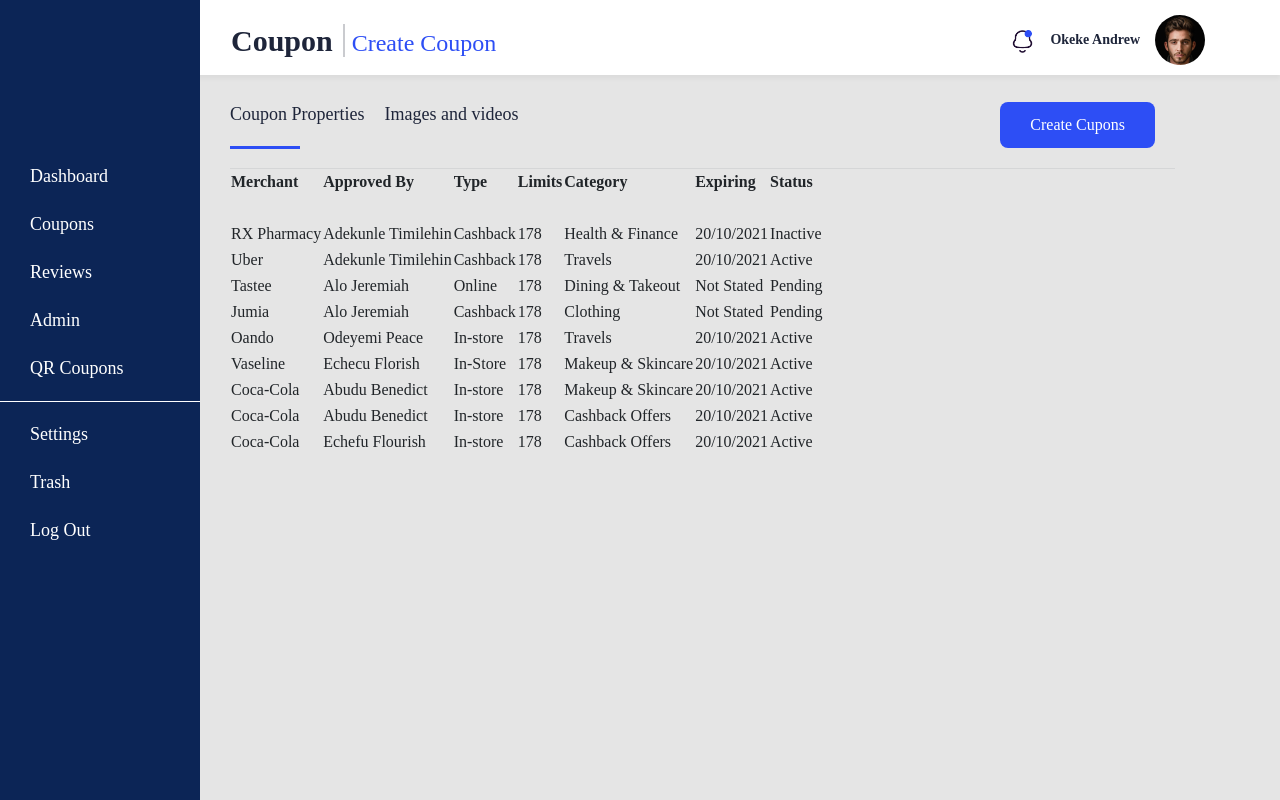
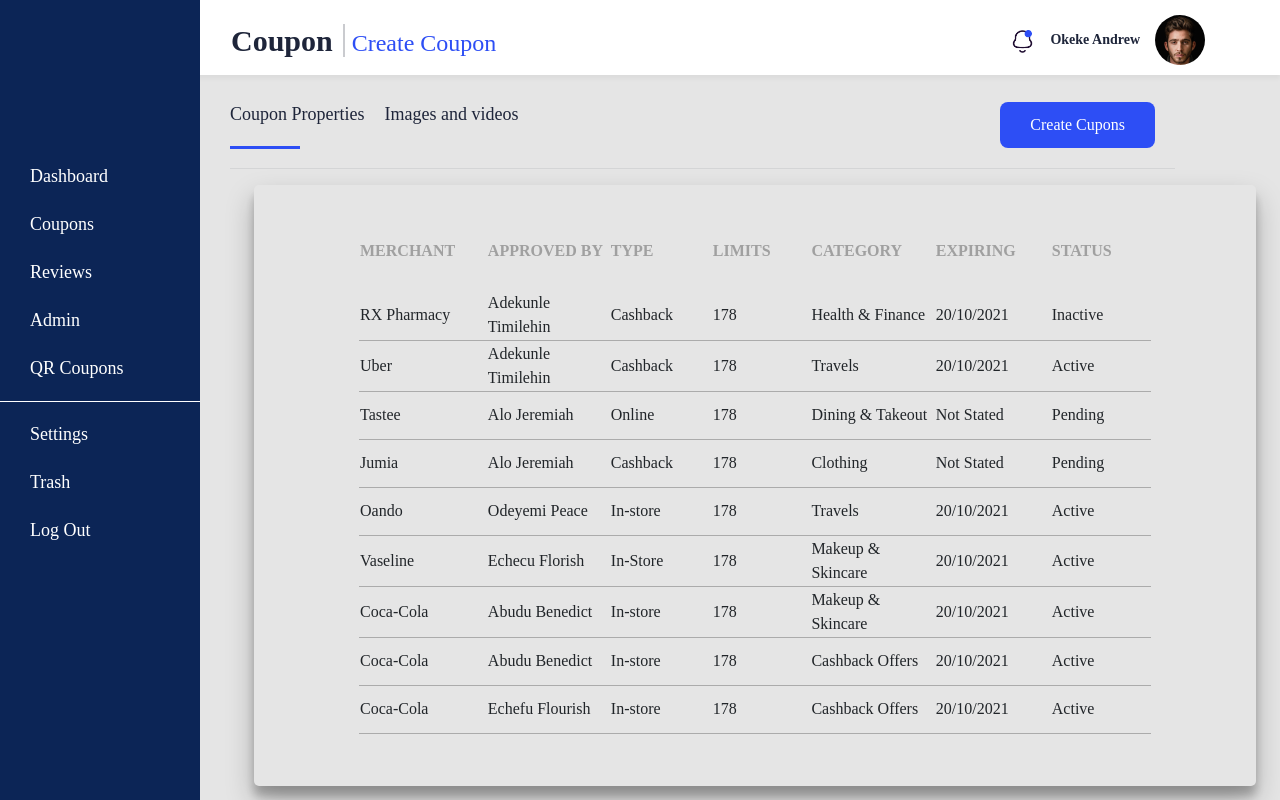
Before and after one commit to codeuiandy/tokenfy, a React (Create React App) app: page /cupons in a window 1280 px wide. Built offline with nearby package versions, Linux system fonts and the light colour scheme.

Commit message:
Styled table

```diff
--- a/src/Components/Compons/cupon.css
+++ b/src/Components/Compons/cupon.css
@@ -467,3 +467,29 @@
 .docUploadArea span{
     color:#2D3EF5;
 }
+
+/* Table Styling */
+.table_container{
+    overflow-x:auto;
+    border-radius:5px;
+    max-width:100%;
+    padding:5% 10%;
+    margin:1rem 1.5rem;
+    box-shadow: 0 14px 28px rgba(0,0,0,0.25), 0 10px 10px rgba(0,0,0,0.22);
+}
+thead>tr{
+    width:5rem;
+}
+thead>tr>th{
+    margin:0 3rem;
+    color:rgba(128, 128, 128, 0.685);
+    width:15rem;
+    text-transform:uppercase;
+}
+tbody tr{
+    border-bottom: 0.3px solid rgba(0,0,0,0.25);
+    height:3rem;
+}
+tbody td{
+    margin:0 10px;
+}
--- a/src/Components/Compons/cupons.jsx
+++ b/src/Components/Compons/cupons.jsx
@@ -42,7 +42,9 @@
 
                 </div>
 
-                <Coupon_table />
+                <div className="table_container">
+                    <Coupon_table />
+                </div>
 
             </Layout>
         </div>
```
